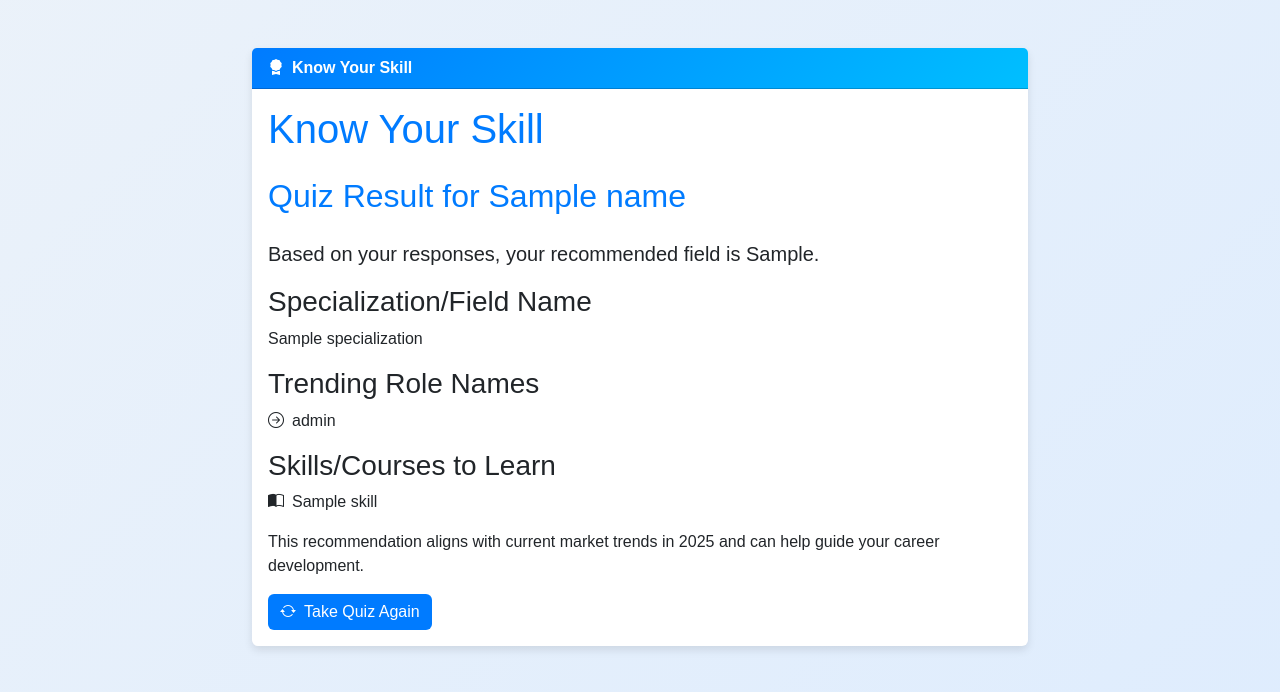
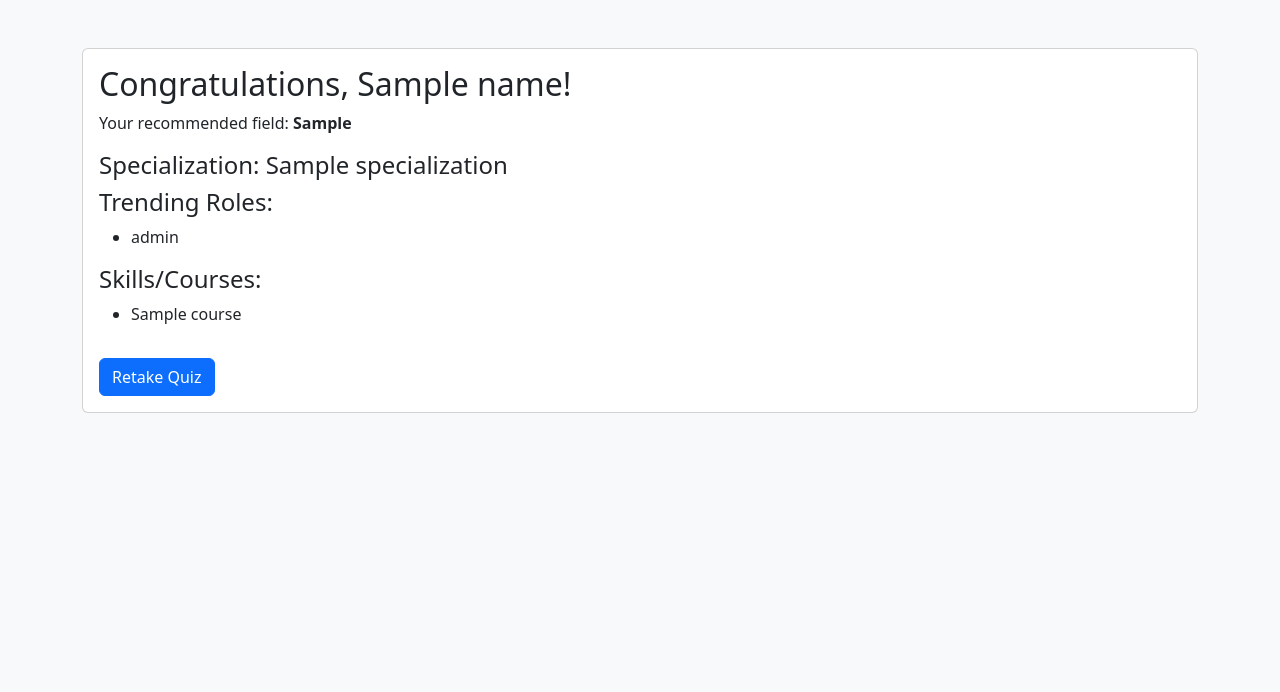
Before and after one commit to shikhalawaria08/quiz-app, a Flask app: template templates/result.html in a window 1280 px wide. Shown: the top 692 px of the page. Run offline with Flask 3, Linux system fonts and the light colour scheme; the template is opened without the code that fills it: most values are stand-ins (such as "Sample title", 1, 10 or a date in 2020); parts of the project's set-up code (start-up, migrations or seed data) failed here and were passed over.

Commit message:
Update result.html

```diff
--- a/templates/result.html
+++ b/templates/result.html
@@ -2,63 +2,34 @@
 <html lang="en">
 <head>
     <meta charset="UTF-8">
-    <title>Know Your Skill</title>
-    <link href="https://cdn.jsdelivr.net/npm/bootstrap@5.3.2/dist/css/bootstrap.min.css" rel="stylesheet">
-    <link href="https://cdn.jsdelivr.net/npm/bootstrap-icons@1.10.0/font/bootstrap-icons.css" rel="stylesheet">
-    <style>
-        body {
-            background: linear-gradient(135deg, #f0f4f8, #d9eaff);
-            font-family: 'Arial', sans-serif;
-            animation: gradientShift 10s ease infinite;
-            background-size: 200% 200%;
-        }
-        @keyframes gradientShift {
-            0% { background-position: 0% 50%; }
-            50% { background-position: 100% 50%; }
-            100% { background-position: 0% 50%; }
-        }
-        .container { max-width: 800px; }
-        .card { border: none; box-shadow: 0 4px 8px rgba(0,0,0,0.1); }
-        .card-header { background: linear-gradient(135deg, #007bff, #00bfff); color: white; font-weight: bold; }
-        .btn-primary { background-color: #007bff; border: none; }
-        .btn-primary:hover { background-color: #0056b3; }
-        h1, h2 { color: #007bff; }
-        ul { list-style-type: none; padding-left: 0; }
-        li { margin-bottom: 10px; }
-    </style>
+    <title>Quiz Results</title>
+    <link href="https://cdn.jsdelivr.net/npm/bootstrap@5.3.0/dist/css/bootstrap.min.css" rel="stylesheet">
 </head>
-<body>
+<body class="bg-light">
     <div class="container mt-5">
         <div class="card">
-        <div class="card-header"><i class="bi bi-award-fill me-2"></i>Know Your Skill</div>
             <div class="card-body">
-            <h1 class="mb-4">Know Your Skill</h1>
-            <h2 class="mb-4">Quiz Result for {{ name }}</h2>
-            <p class="lead">Based on your responses, your recommended field is <strong>{{ recommended_field }}</strong>.</p>
-            <h3>Specialization/Field Name</h3>
-            <p>{{ details.specialization }}</p>
-            <h3>Trending Role Names</h3>
+                <h2 class="card-title">Congratulations, {{ name }}!</h2>
+                <p>Your recommended field: <strong>{{ recommended_field }}</strong></p>
+                <h4>Specialization: {{ details.specialization }}</h4>
+                <h4>Trending Roles:</h4>
                 <ul>
                     {% for role in details.trending_roles %}
-                <li><i class="bi bi-arrow-right-circle me-2"></i>{{ role }}</li>
+                    <li>{{ role }}</li>
                     {% endfor %}
                 </ul>
-            <h3>Skills/Courses to Learn</h3>
+                <h4>Skills/Courses:</h4>
                 <ul>
-                {% for skill in details.skills_courses %}
-                <li><i class="bi bi-book-half me-2"></i>{{ skill }}</li>
+                    {% for course in details.skills_courses %}
+                    <li>{{ course }}</li>
                     {% endfor %}
                 </ul>
                 {% if save_error %}
-            <div class="alert alert-warning mt-3">
-                <i class="bi bi-exclamation-triangle me-2"></i>{{ save_error }} Your quiz results are still available below—data wasn't saved this time.
-            </div>
+                    <div class="alert alert-danger">{{ save_error }}</div>
                 {% endif %}
-            <p>This recommendation aligns with current market trends in 2025 and can help guide your career development.</p>
-            <a href="/" class="btn btn-primary"><i class="bi bi-arrow-repeat me-2"></i>Take Quiz Again</a>
+                <a href="{{ url_for('quiz') }}" class="btn btn-primary mt-3">Retake Quiz</a>
             </div>
         </div>
     </div>
-<script src="https://cdn.jsdelivr.net/npm/bootstrap@5.3.2/dist/js/bootstrap.bundle.min.js"></script>
 </body>
 </html>
```
Lines whose indentation alone changed are shown as unchanged.
